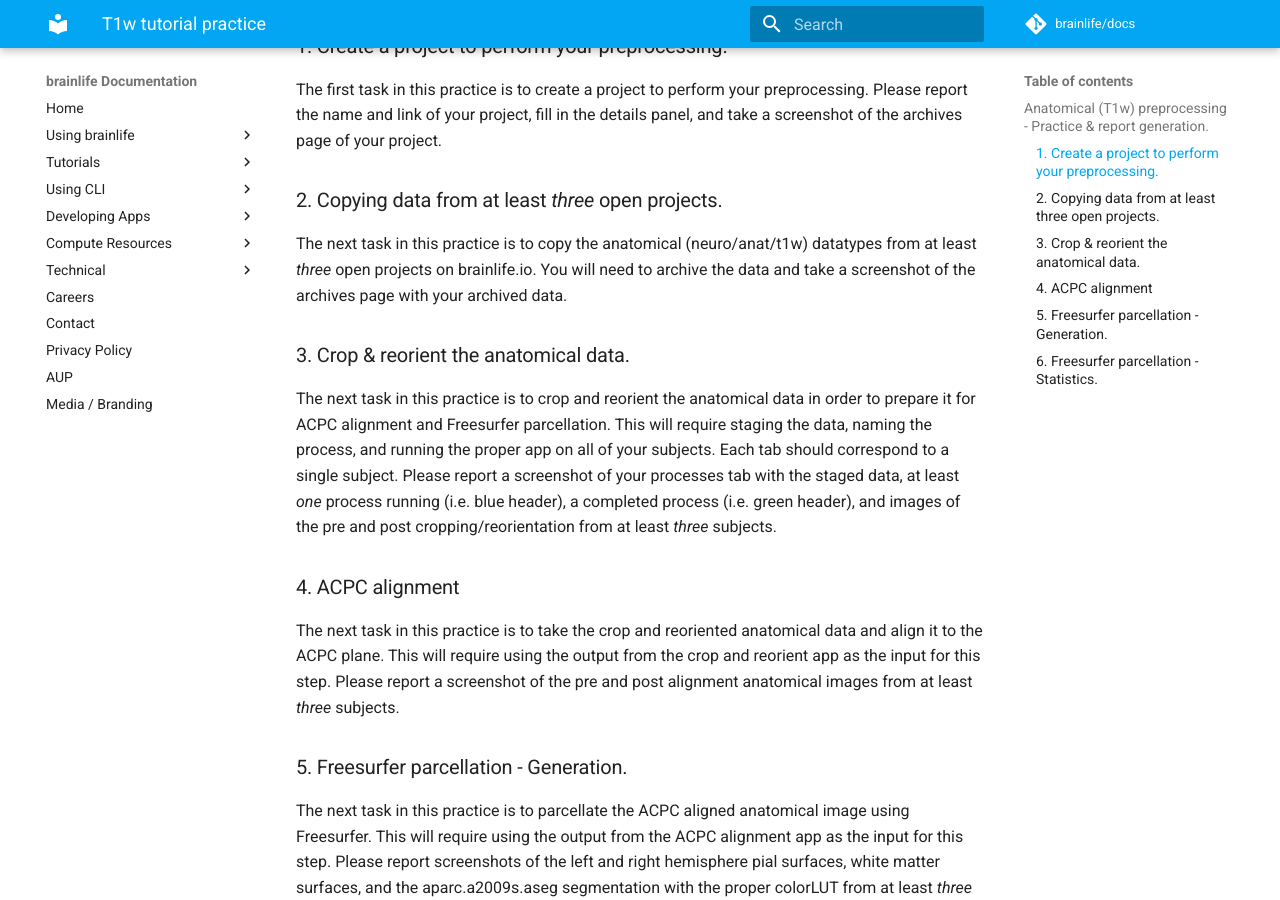
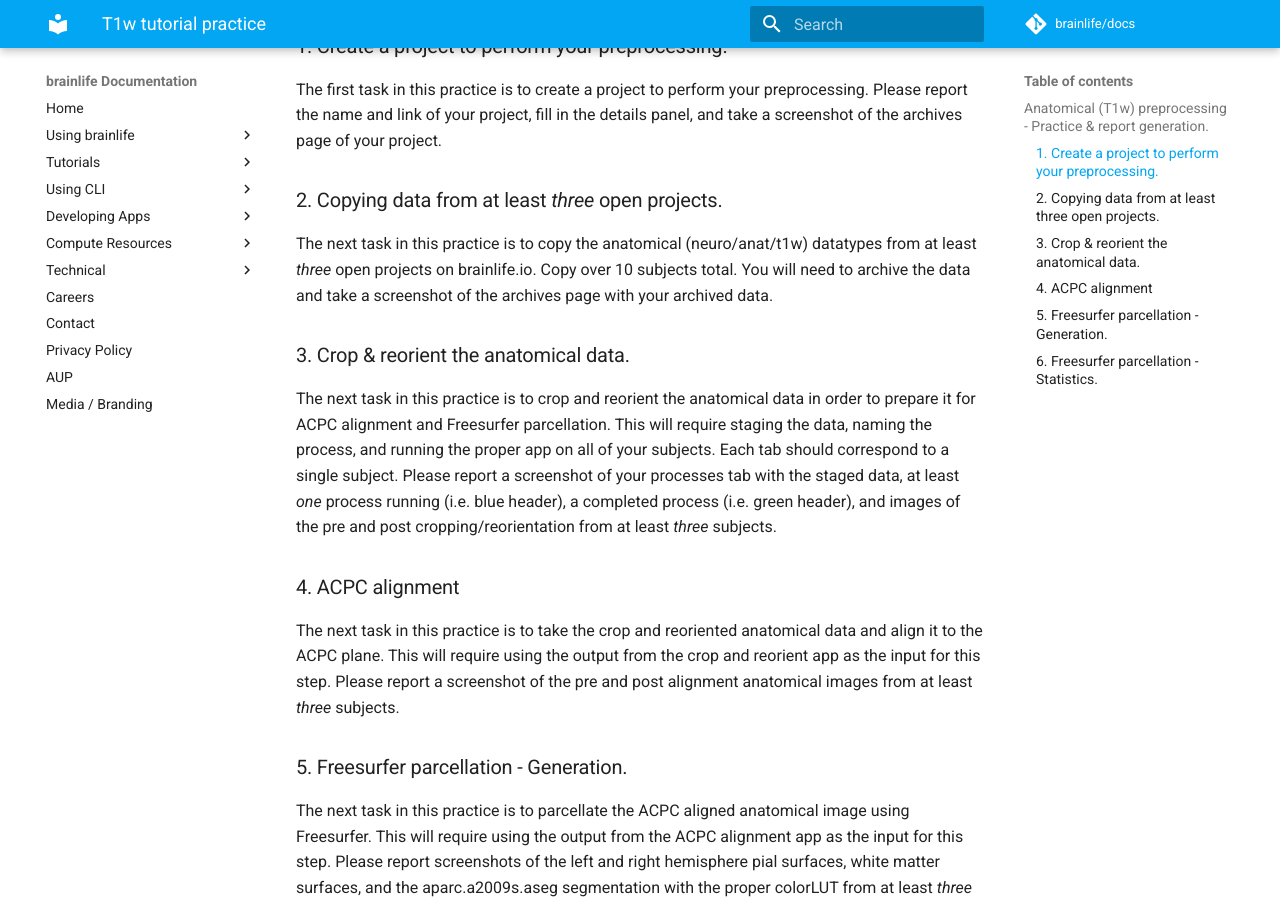
Before and after one commit to brainlife/docs, an MkDocs documentation site: the page built from docs/tutorial/t1w-tutorial-practice.md, in a window 1280 px wide and 900 px high, scrolled down 509 px. Built offline with MkDocs 1.6.1 and Material for MkDocs 9.7.7, drawn with Linux system fonts in a browser that asks for light colours; comment, search, counter and statistics services are not loaded.

Commit message:
Update t1w-tutorial-practice.md

```diff
--- a/docs/tutorial/t1w-tutorial-practice.md
+++ b/docs/tutorial/t1w-tutorial-practice.md
@@ -13,7 +13,7 @@
 
 ### 2. Copying data from at least *three* open projects.
 
-The next task in this practice is to copy the anatomical (neuro/anat/t1w) datatypes from at least *three* open projects on brainlife.io. You will need to archive the data and take a screenshot of the archives page with your archived data.
+The next task in this practice is to copy the anatomical (neuro/anat/t1w) datatypes from at least *three* open projects on brainlife.io. Copy over 10 subjects total. You will need to archive the data and take a screenshot of the archives page with your archived data.
 
 ### 3. Crop & reorient the anatomical data.
 
```
